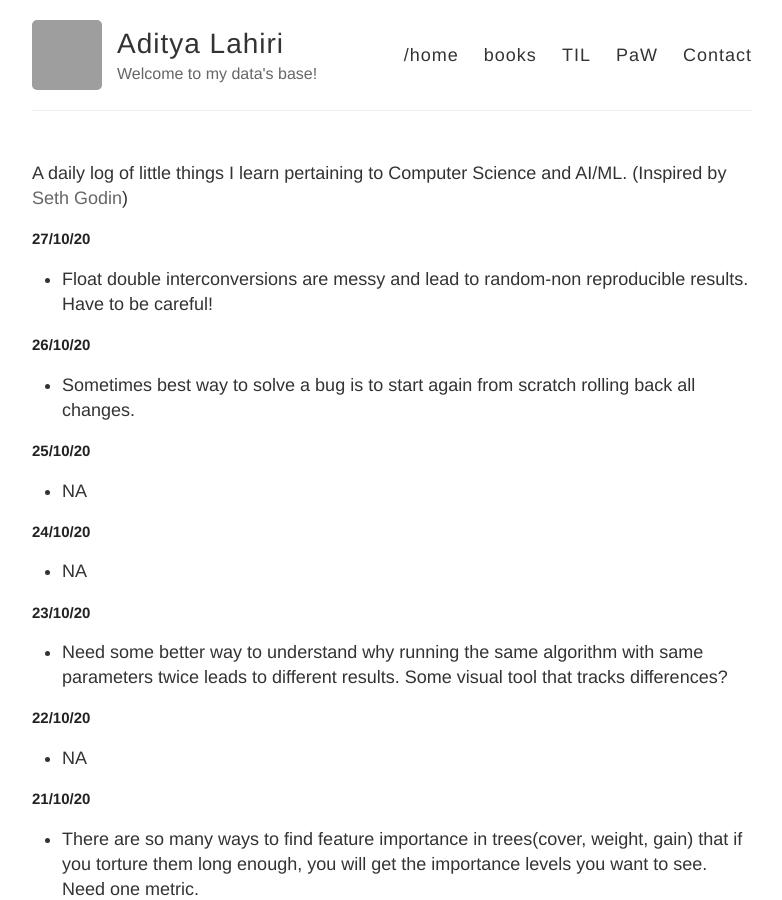
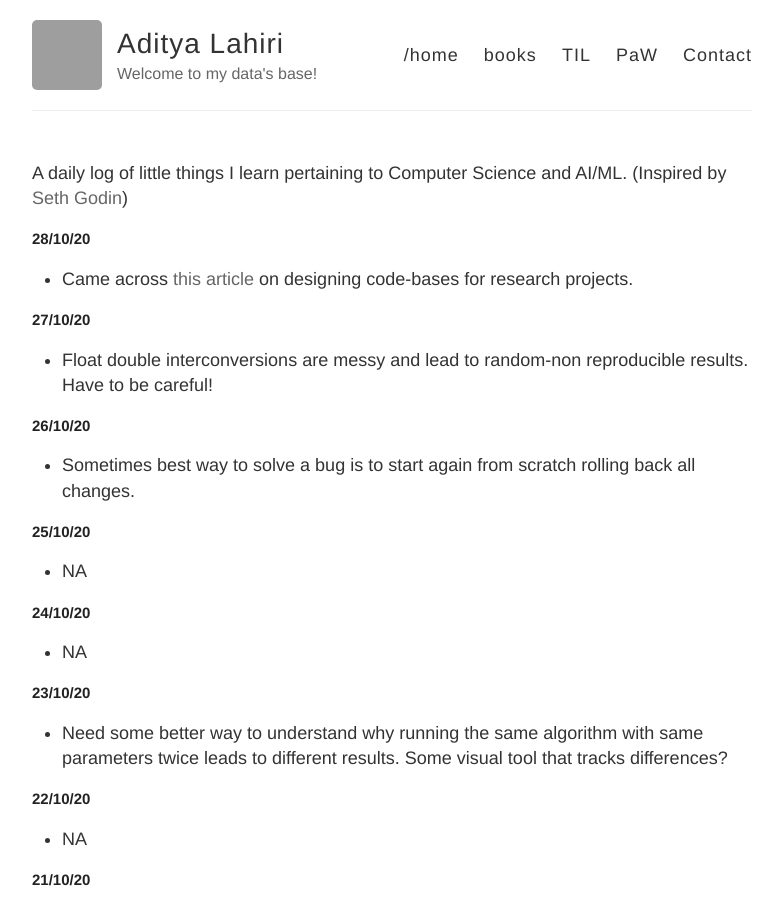
Before and after one commit to adityalahiri/adityalahiri.github.io, a Jekyll site: the page built from TIL.md, in a window 1280 px wide and 900 px high. Shown: the whole window, without its empty margins (248-1030 px from the left). Built offline with Jekyll 4.4.1, drawn with Linux system fonts in a browser that asks for light colours; our own code applies the rules of GitHub Pages for plain Markdown files; grey boxes are pictures that could not be loaded.

Commit message:
Update for 28/10

```diff
--- a/TIL.md
+++ b/TIL.md
@@ -1,5 +1,9 @@
 A daily log of little things I learn pertaining to Computer Science and AI/ML.
 (Inspired by [Seth Godin](https://seths.blog/))
+
+## 28/10/20
+
+* Came across [this article](https://www.wadhwaniai.org/2020/10/27/ml-system-re-design/) on designing code-bases for research projects.
 
 ## 27/10/20
 
```
